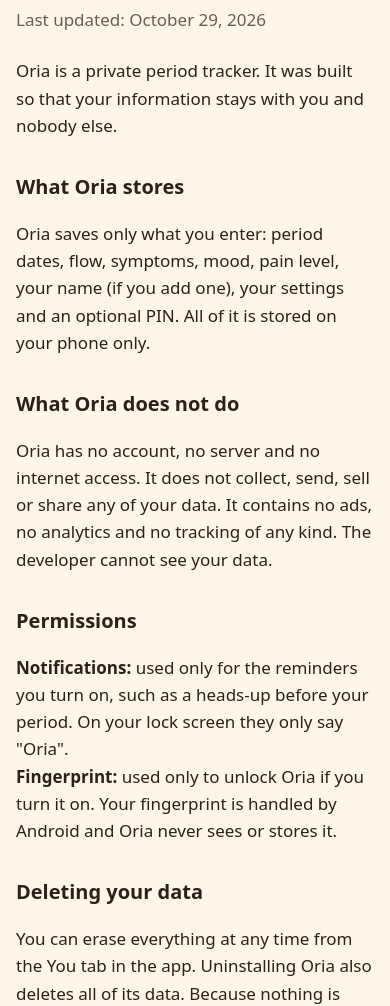
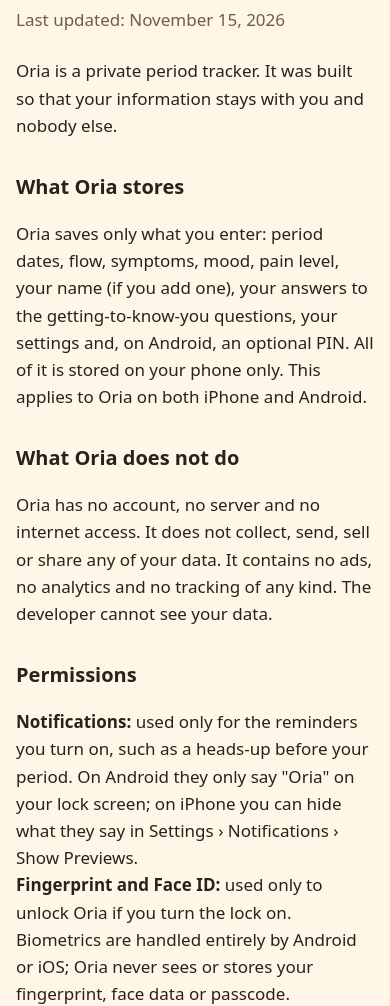
Before and after one commit to maxliveslife/oria-privacy, a plain HTML site: page index.html in a window 390 px wide. Shown: the part 97-1103 px from the top of the page. Drawn offline with Linux system fonts and the light colour scheme.

Commit message:
Cover Oria for iPhone: Face ID, backups, notification previews

```diff
--- a/index.html
+++ b/index.html
@@ -17,19 +17,22 @@
 <body>
 <main>
 <h1>Oria Privacy Policy</h1>
-<p class="date">Last updated: October 29, 2026</p>
+<p class="date">Last updated: November 15, 2026</p>
 
 <p>Oria is a private period tracker. It was built so that your information stays with you and nobody else.</p>
 
 <h2>What Oria stores</h2>
-<p>Oria saves only what you enter: period dates, flow, symptoms, mood, pain level, your name (if you add one), your settings and an optional PIN. All of it is stored on your phone only.</p>
+<p>Oria saves only what you enter: period dates, flow, symptoms, mood, pain level, your name (if you add one), your answers to the getting-to-know-you questions, your settings and, on Android, an optional PIN. All of it is stored on your phone only. This applies to Oria on both iPhone and Android.</p>
 
 <h2>What Oria does not do</h2>
 <p>Oria has no account, no server and no internet access. It does not collect, send, sell or share any of your data. It contains no ads, no analytics and no tracking of any kind. The developer cannot see your data.</p>
 
 <h2>Permissions</h2>
-<p><strong>Notifications:</strong> used only for the reminders you turn on, such as a heads-up before your period. On your lock screen they only say "Oria".<br>
-<strong>Fingerprint:</strong> used only to unlock Oria if you turn it on. Your fingerprint is handled by Android and Oria never sees or stores it.</p>
+<p><strong>Notifications:</strong> used only for the reminders you turn on, such as a heads-up before your period. On Android they only say "Oria" on your lock screen; on iPhone you can hide what they say in Settings › Notifications › Show Previews.<br>
+<strong>Fingerprint and Face ID:</strong> used only to unlock Oria if you turn the lock on. Biometrics are handled entirely by Android or iOS; Oria never sees or stores your fingerprint, face data or passcode.</p>
+
+<h2>Backups</h2>
+<p>On iPhone, if you back up your phone to iCloud or a computer, Apple includes Oria's data in that backup under your own Apple Account. Oria itself never uploads anything.</p>
 
 <h2>Deleting your data</h2>
 <p>You can erase everything at any time from the You tab in the app. Uninstalling Oria also deletes all of its data. Because nothing is stored anywhere else, deleted data cannot be recovered.</p>
```
